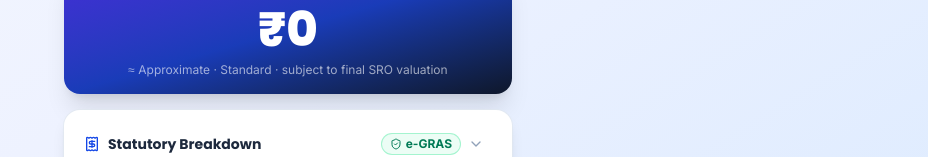
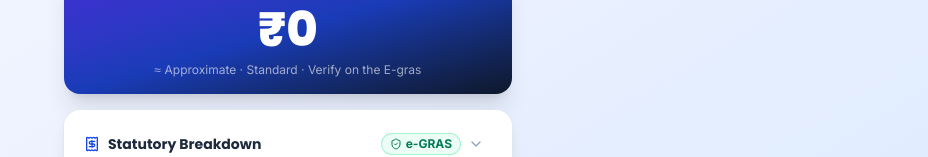
Before and after one commit to mglabs1012/mortgage-duty-app, a React (Vite) app: page / in a window 1280 px wide. Shown: the part 412-569 px from the top of the page, without its empty margins (352-1280 px from the left). Built offline with nearby package versions, Linux system fonts and the light colour scheme.

Commit message:
Updated the Portal link

```diff
--- a/src/App.tsx
+++ b/src/App.tsx
@@ -309,7 +309,7 @@ export default function App() {
             </p>
           </div>
           <p className="font-inter text-xs text-white/60">
-            ≈ Approximate · {category} · subject to final SRO valuation
+            ≈ Approximate · {category} · <a href="https://egras.rajasthan.gov.in/">Verify on the E-gras</a>
           </p>
         </div>
 
```
